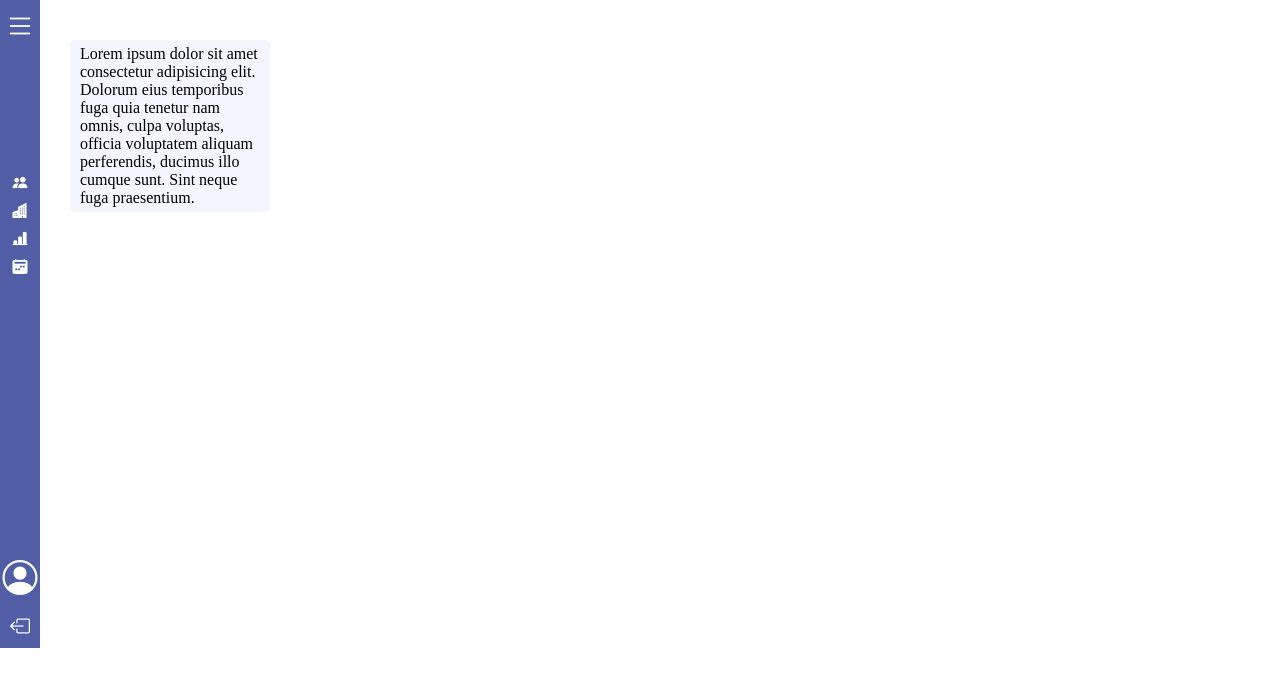
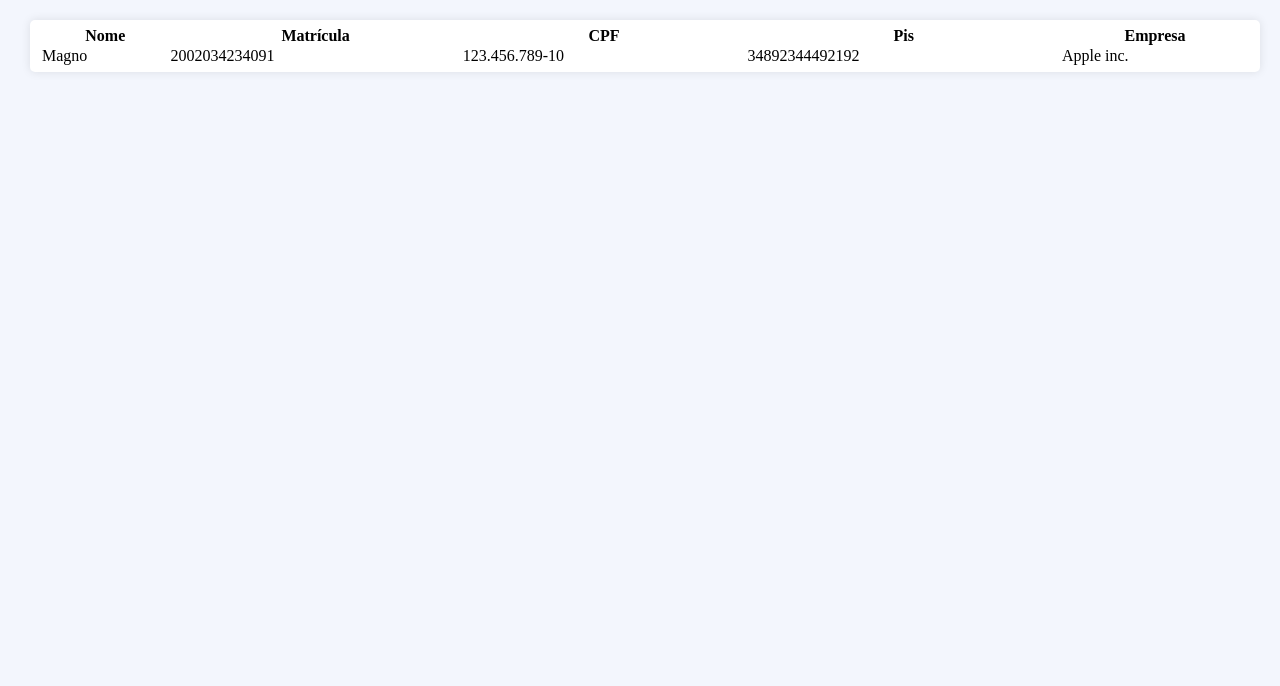
Before and after one commit to MagnoCavalcanti/SistemaPonto, a React (Vite) app in the folder frontend/: page /home in a window 1280 px wide. Shown: the top 686 px of the page. Built offline with nearby package versions, Linux system fonts and the light colour scheme.

Commit message:
criando as tabelas!

```diff
--- a/frontend/src/pages/home.jsx
+++ b/frontend/src/pages/home.jsx
@@ -8,9 +8,22 @@
         <div className="background">
             <Barra_deNavegacao/>
             <section>
-                <div className="tabela">
-                    Lorem ipsum dolor sit amet consectetur adipisicing elit. Dolorum eius temporibus fuga quia tenetur nam omnis, culpa voluptas, officia voluptatem aliquam perferendis, ducimus illo cumque sunt. Sint neque fuga praesentium.
-                </div>
+                <table className="tabela">
+                    <thead>
+                        <th>Nome</th>
+                        <th>Matrícula</th>
+                        <th>CPF</th>
+                        <th>Pis</th>
+                        <th>Empresa</th>
+                    </thead>
+                    <tbody>
+                        <td>Magno</td>
+                        <td>2002034234091</td>
+                        <td>123.456.789-10</td>
+                        <td>34892344492192</td>
+                        <td>Apple inc.</td>
+                    </tbody>
+                </table>
             </section>
         </div>
     )
--- a/frontend/src/styles/home.css
+++ b/frontend/src/styles/home.css
@@ -7,6 +7,7 @@
 body, html{
     height: 100%;
     width: 100%;
+    background-color: #F3F6FD;
 }
 
 div.background {
@@ -14,11 +15,33 @@
     flex-direction: row;
 }
 
-div.background > section > div.tabela {
-    background-color: #F3F6FD;
-    margin: 40px 30px;
+div.background > section > div.header-dashboard{
+    display: flex;
+    flex-direction: row;
+    gap: 30px;
+    margin: 70px  20px 10px;
+}
+
+div.background > section > div.header-dashboard > span{
+    background-color: #515EA6;
+    color: white;
+    display: flex;
+    flex-direction: row;
+    justify-content: space-between;
+    padding: 5px;
+    height: auto;
+    border-radius: 3px;
+    cursor: pointer;
+}
+
+div.background > section > table.tabela {
+    background-color: white;
+    margin: 20px 30px;
     border-radius: 5px;
-    width: 200px;
+    width: 1230px;
     height: auto;
     padding: 5px 10px;
+    list-style-type: none;
+    box-shadow: 0px 0px 10px rgba(0, 0, 0, 0.1);
+    white-space: nowrap; /* Impede a quebra de linha! */
 }
```
